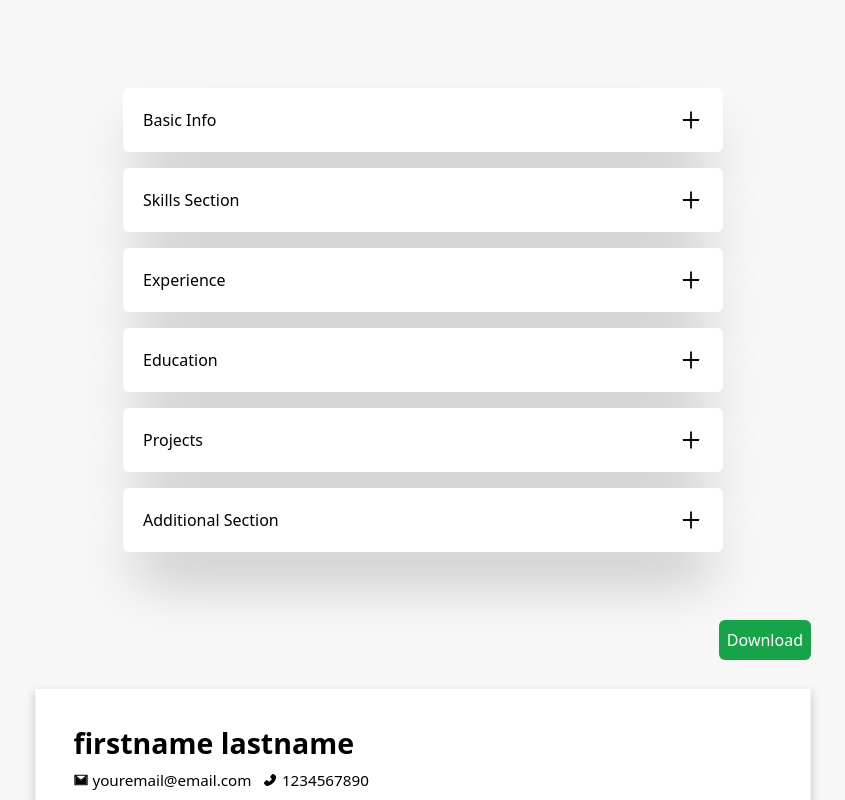
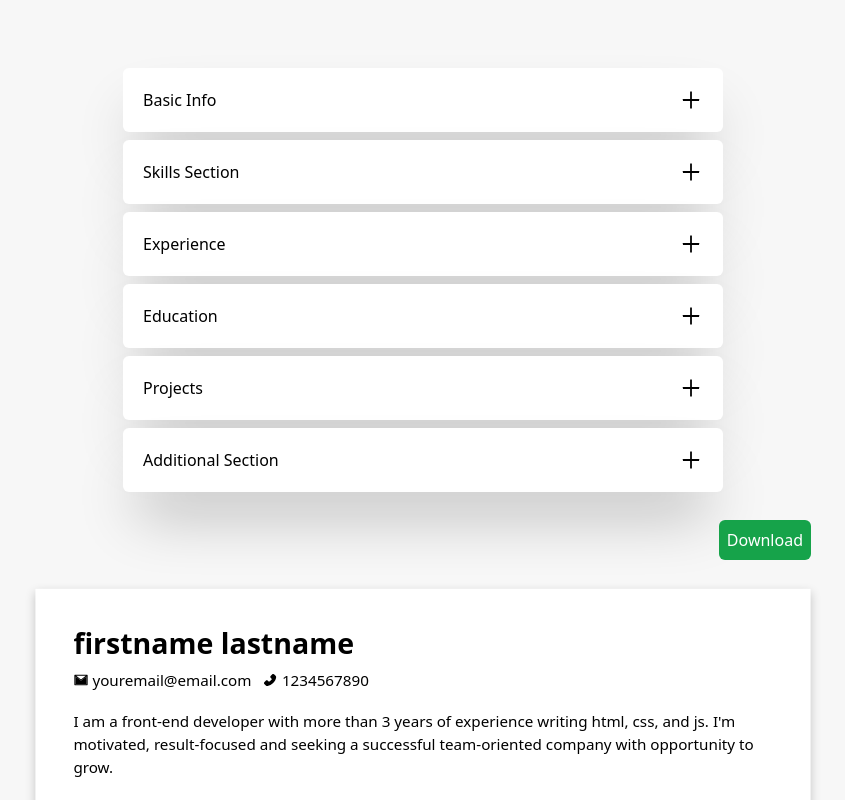
Before and after one commit to peterjohnson1000/buildyourresume, a React (Create React App) app: page / in a window 1280 px wide. Shown: the top 800 px of the page, without its empty margins (217-1062 px from the left). Built offline with nearby package versions, Linux system fonts and the light colour scheme.

Commit message:
Closes #2 [clean code]

```diff
--- a/src/App.js
+++ b/src/App.js
@@ -31,12 +31,11 @@ const App = () => {
   let componentRef = useRef();
 
   return (
-        <div>
-          <div className="flex justify-around items-start h-full w-full bg-[#f7f7f7] 2xl:flex-col">
-            <div className="flex flex-col items-center w-screen h-screen 2xl:h-fit pb-10 pt-20 md:pt-10">
+        <div className="flex justify-around py-5 items-start bg-[#f7f7f7] 2xl:flex-col 2xl:items-center">
 
-            {/* <p className="font-light">This app is still <span className="font-semibold">under development.</span></p>
-            <p className="font-light mb-5">A new feature/bug fix is pushed to production <span className="font-semibold">everyday 🙃</span></p> */}
+            <div className="mt-16 2xl:mt-10">
+              {/* <p className="font-light">This app is still <span className="font-semibold">under development.</span></p>
+              <p className="font-light mb-5">A new feature/bug fix is pushed to production <span className="font-semibold">everyday 🙃</span></p> */}
 
               <InputData />
 
@@ -51,18 +50,18 @@ const App = () => {
               <EducationInputData />
               <ProjectInput />
               <ExtraSection />
+            </div>
 
-            </div>
-            <div className="w-screen flex flex-col items-center overflow-hidden">
-              <div className="w-[8.5in] pr-5 flex justify-end md:justify-center md:pr-0">
+            <div className="2xl:my-5">
+              <div className="flex justify-end mr-5 md:justify-center md:mr-0">
                 <ReactToPrint
-                  trigger={() => <button className="mt-5 bg-green-600 rounded-md text-white p-2 md:my-1">Download</button>}
+                  trigger={() => <button className="bg-green-600 rounded-md p-2 text-white">Download</button>}
                   content={() => componentRef.current}
                 />
               </div>
               <Resume ref={componentRef} />
             </div>
-          </div>
+
         </div>
 
   );
--- a/src/components/Resume.js
+++ b/src/components/Resume.js
@@ -17,7 +17,7 @@ const Resume = forwardRef((props, ref) => {
 
     return (
         <div>
-            <div className="max-h-[12in] max-w-[8.5in] h-[12in] bg-white shadow-[0_3px_10px_rgb(0,0,0,0.2)] md:transform scale-95">
+            <div className="max-w-[8.5in] h-[12in] bg-white shadow-[0_3px_10px_rgb(0,0,0,0.2)] md:transform scale-95">
                 <div className="p-10 md:p-5" ref={ref}>
                 <div>
                     {/* Basic Info */}
@@ -63,7 +63,7 @@ const Resume = forwardRef((props, ref) => {
                                 {skills.map((e,index) => {
                                     return (
                                         <div key={index}>
-                                            <p className="text-md"><span className="mr-1 font-bold">*</span> {e.skillTitle}</p>
+                                            <p className="text-md"><span className="mr-1 font-bold">&bull;</span> {e.skillTitle}</p>
                                         </div>
                                     );
                                 })}
```
